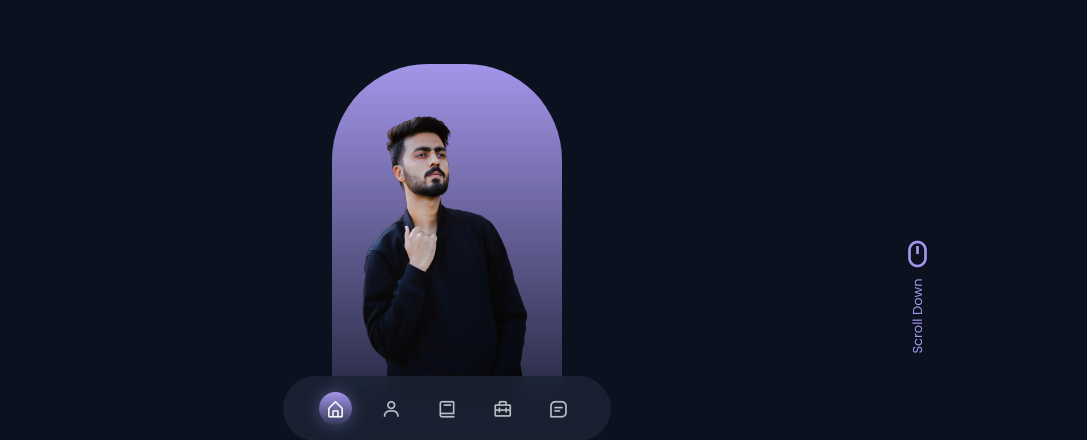
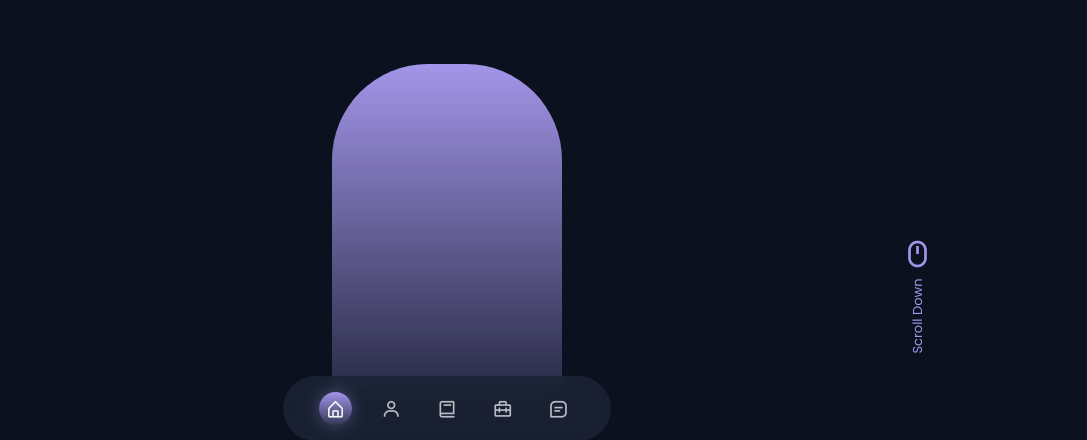
Before and after one commit to RishabhVerma5/MyPersonal-Portfolio-Website.github.io, a plain HTML site: page index.html in a window 1280 px wide. Shown: the part 343-783 px from the top of the page, 193-1280 px from the left. Drawn offline with nearby package versions, Linux system fonts and the light colour scheme.

Commit message:
removed homepage image
commented out img tag of homepage picture

```diff
--- a/index.html
+++ b/index.html
@@ -90,7 +90,7 @@
           </div>
 
           <div class="home__handle">
-            <img src="images/main_img.png" alt="My photo" class="home__img" />
+            <!-- <img src="" alt="" class="home__img" /> -->
           </div>
 
           <div class="home__social">
```
